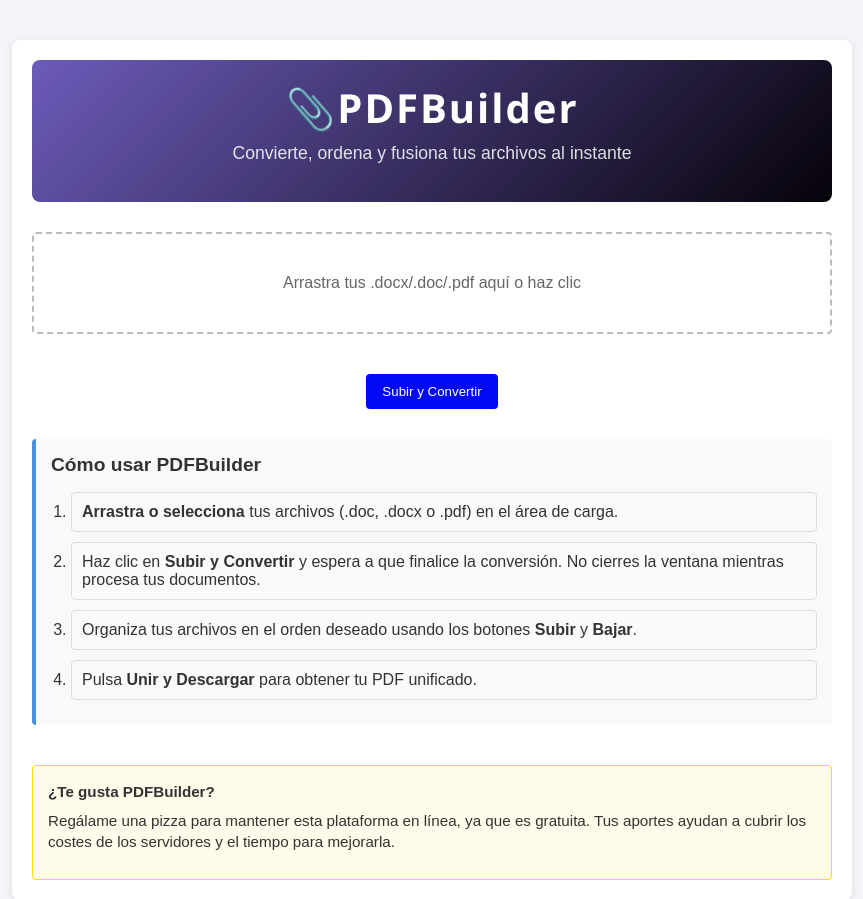
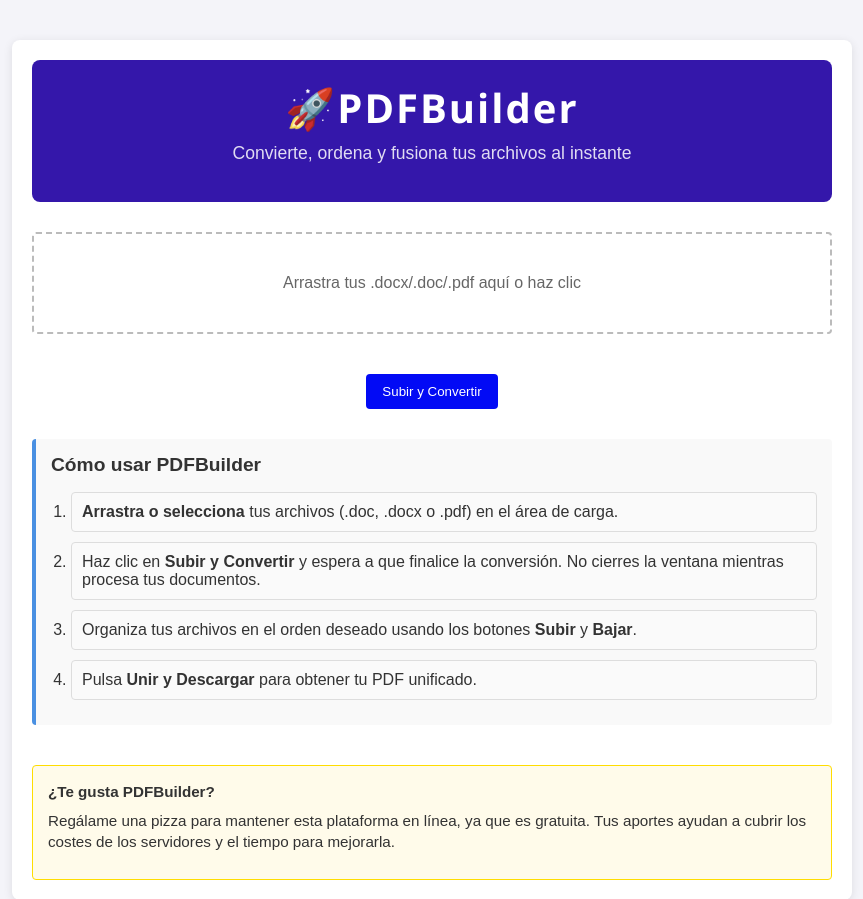
Before and after one commit to josuemzx/PDFBuilder, a Flask app: page / in a window 1280 px wide. Shown: the top 899 px of the page, without its empty margins (208-1071 px from the left). Run offline with Flask 2, Linux system fonts and the light colour scheme.

Commit message:
Update index.html

```diff
--- a/templates/index.html
+++ b/templates/index.html
@@ -3,7 +3,7 @@
 <head>
   <meta charset="UTF-8">
   <meta name="viewport" content="width=device-width, initial-scale=1.0">
-  <title>PDFBuilder Pro</title>
+  <title>PDFBuilder</title>
   <style>
     body {
       font-family: Arial, sans-serif;
@@ -24,7 +24,7 @@
     .header {
       text-align: center;
       padding: 20px 0;
-      background: linear-gradient(135deg, #6D5BBA,rgb(6, 2, 9));
+      background: linear-gradient(135deg, #3417AA, #3417AA);
       border-radius: 8px;
       color: #ffffff;
       margin-bottom: 30px;
@@ -137,7 +137,7 @@
 
     <!-- Encabezado mejorado -->
     <header class="header">
-      <h1>📎PDFBuilder</h1>
+      <h1>🚀PDFBuilder</h1>
       <p class="subtitle">Convierte, ordena y fusiona tus archivos al instante</p>
     </header>
 
```
